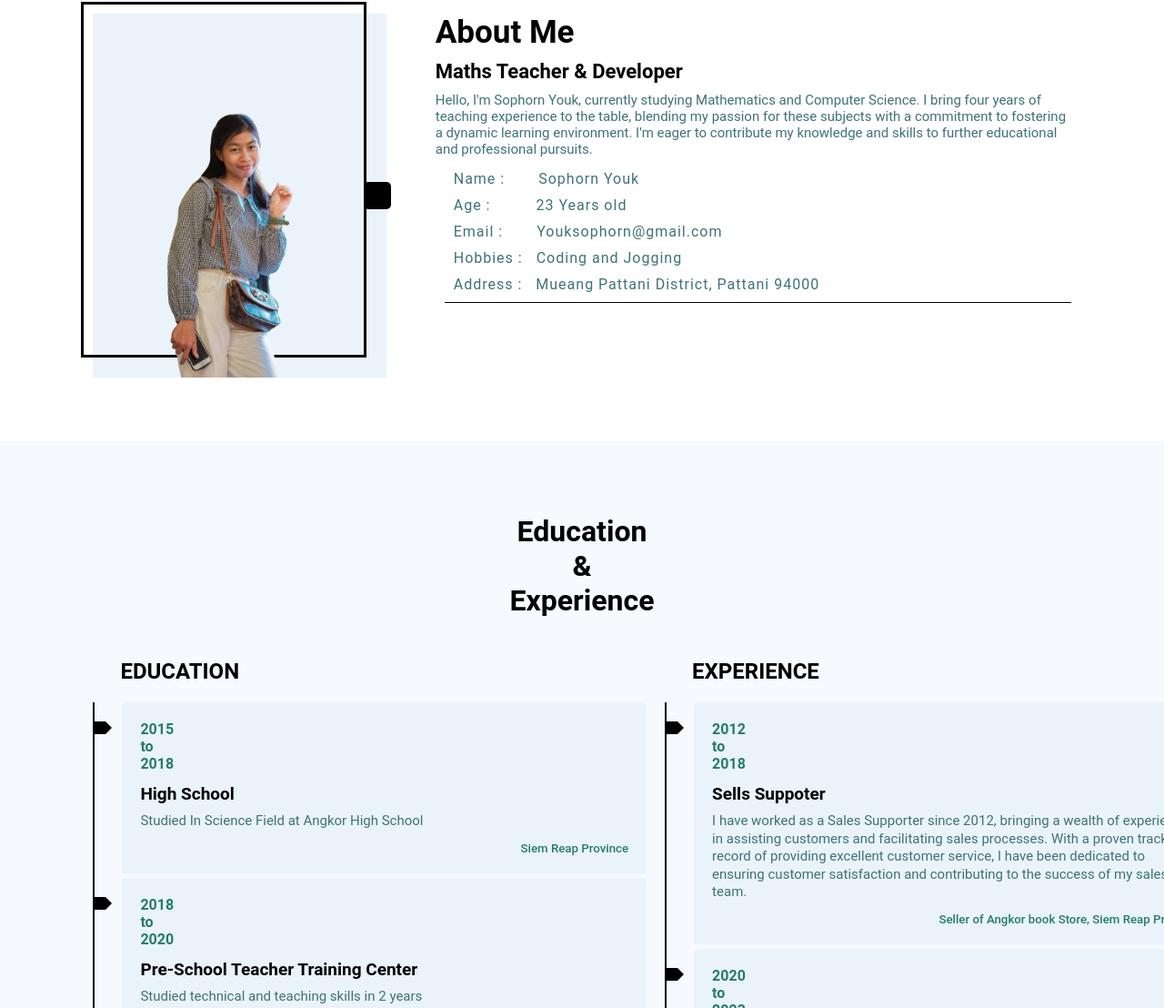
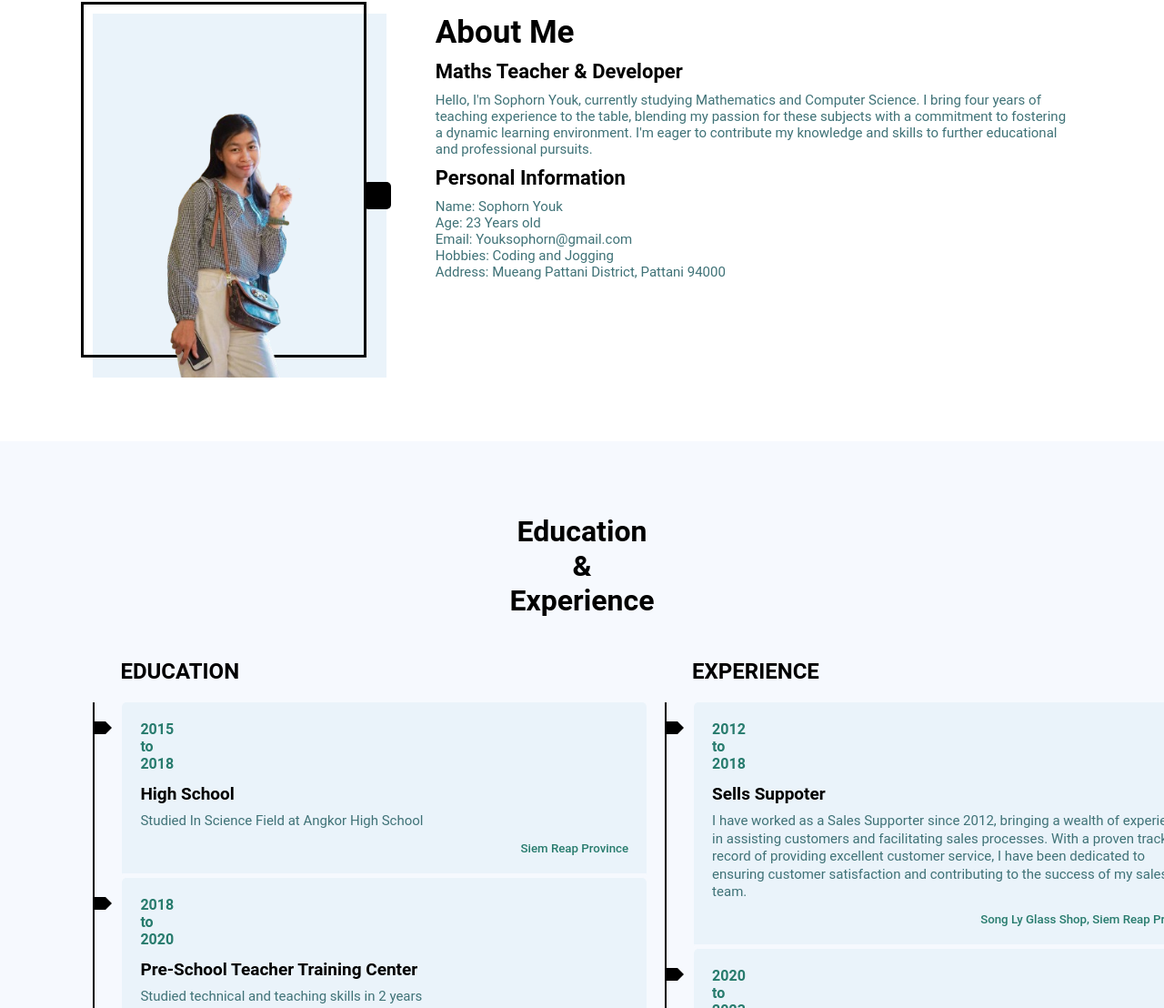
Before and after one commit to Gvorn555/phorncv, a plain HTML site: page Index.html in a window 1280 px wide. Shown: the part 875-1983 px from the top of the page at 91% size. Drawn offline with nearby package versions, Linux system fonts and the light colour scheme.

Commit message:
Update Index.html

```diff
--- a/Index.html
+++ b/Index.html
@@ -93,17 +93,20 @@
 			<h1 style="font-size: 35px !important;">About Me</h1>
 
 		</div>
-
 		<h2>Maths Teacher & Developer</h2>
 		<p>Hello, I'm Sophorn Youk, currently studying Mathematics and Computer Science. I bring four years of teaching experience to the table, blending my passion for these subjects with a commitment to fostering a dynamic learning environment. I'm eager to contribute my knowledge and skills to further educational and professional pursuits.</p>
 
-		<div class="about-personal-info">
-			<div><span>Name : </span><span style="margin-left: 22px;">Sophorn Youk </span></div><br>
-			<div><span>Age : </span><span style="margin-left: 35px;">23 Years old</span></div><br>
-			<div><span>Email : </span><span style="margin-left: 22px;"> Youksophorn@gmail.com</span></div><br>
-			<div><span>Hobbies : </span><span>Coding and Jogging</span></div><br>
-			<div><span>Address : </span><span>Mueang Pattani District, Pattani 94000</span></div><br>
+		<div class="container">
+			<h2>Personal Information</h2>
+			<div class="info">
+				<p><label>Name:</label> Sophorn Youk</p>
+				<p><label>Age:</label> 23 Years old</p>
+				<p><label>Email:</label> Youksophorn@gmail.com</p>
+				<p><label>Hobbies:</label> Coding and Jogging</p>
+				<p><label>Address:</label> Mueang Pattani District, Pattani 94000</p>
+			</div>
 		</div>
+
 
 	</div>
 	<!--   === About Description Ends ===   -->
@@ -169,7 +172,7 @@
 					<h4>2012<br> to<br> 2018</h4>
 					<h3>Sells Suppoter</h3>
 					<p>I have worked as a Sales Supporter since 2012, bringing a wealth of experience in assisting customers and facilitating sales processes. With a proven track record of providing excellent customer service, I have been dedicated to ensuring customer satisfaction and contributing to the success of my sales team.</p>
-					<h5 class="vanue">Seller of Angkor book Store, Siem Reap Province</h5>
+					<h5 class="vanue">Song Ly Glass Shop, Siem Reap Province</h5>
 				</div>
 
 				<div class="box">
```
